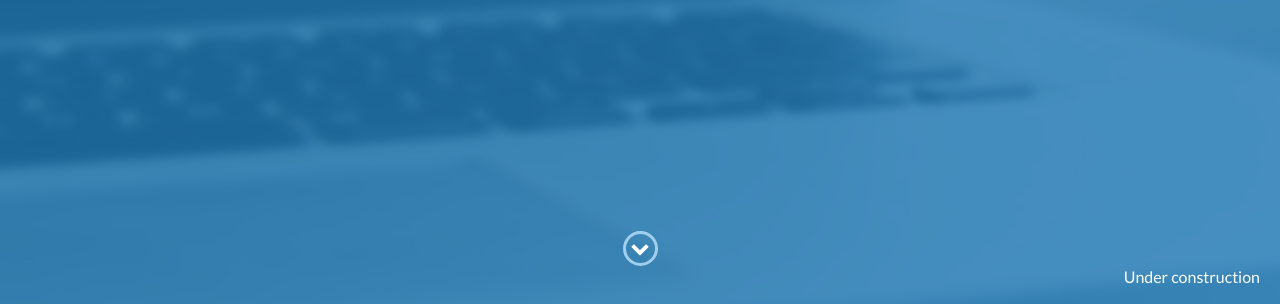
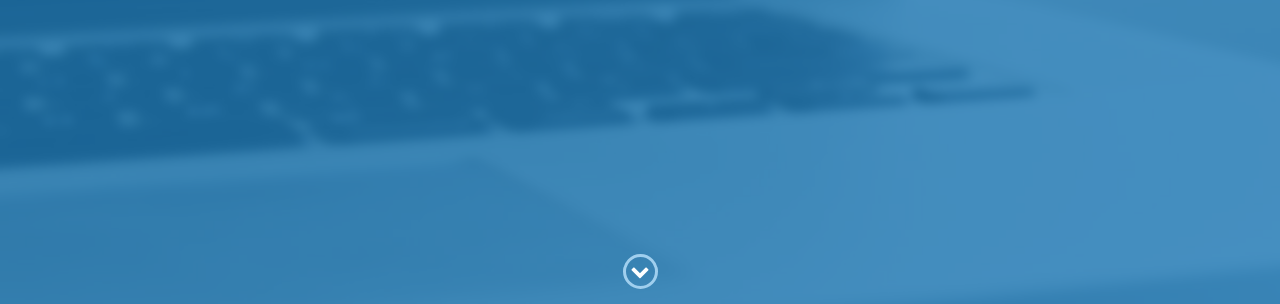
Before and after one commit to NishiGaba/NishiGaba.github.io, a plain HTML site: page index.html in a window 1280 px wide. Shown: the part 496-800 px from the top of the page. Drawn offline with nearby package versions, Linux system fonts and the light colour scheme.

Commit message:
under construction

```diff
--- a/index.html
+++ b/index.html
@@ -64,7 +64,6 @@
             <span>
                 <i class="fa fa-chevron-down" aria-hidden="true"></i>
             </span>
-            <div style="float: right;margin-right: 20px;">Under construction</div>
         </div>
         <!-- End #lead-down -->
     </div>
```
